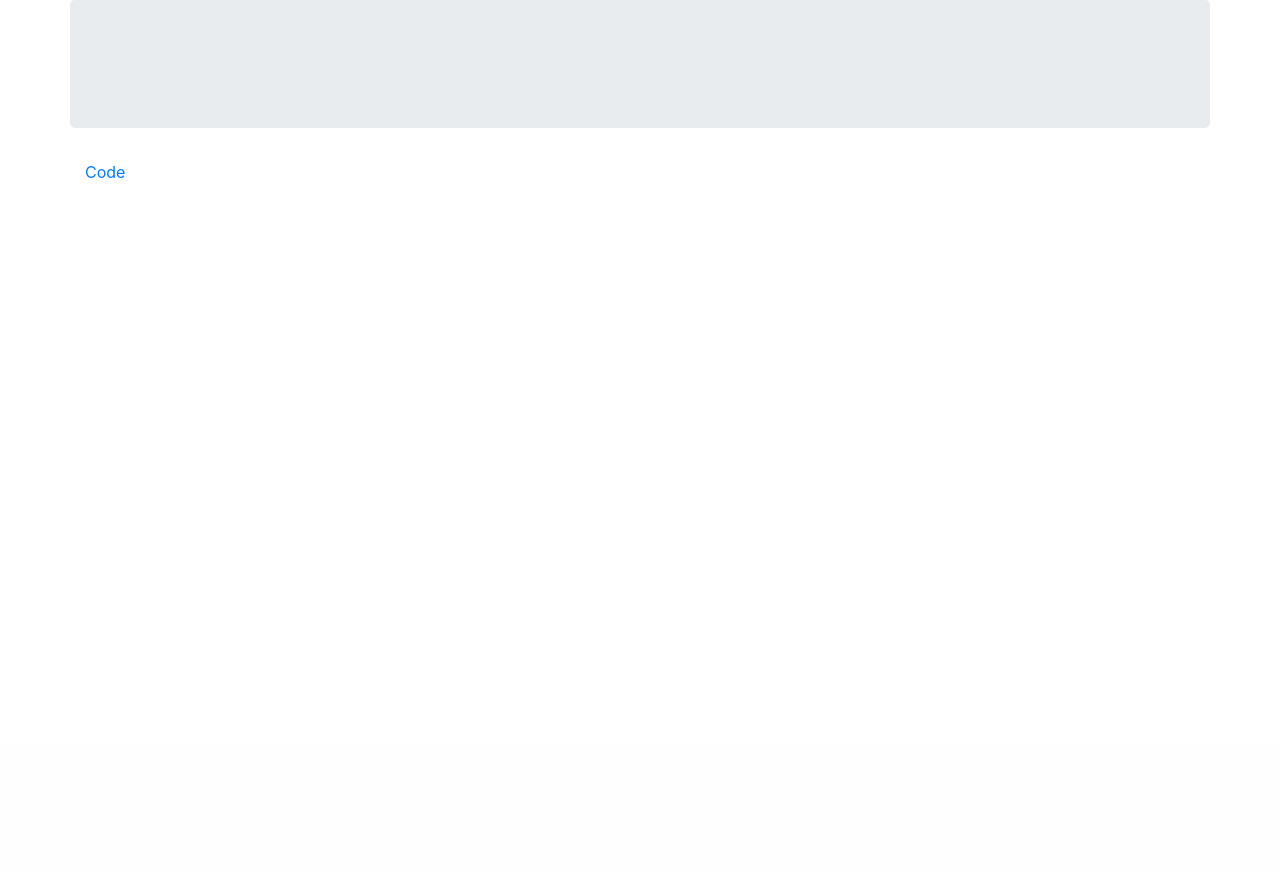
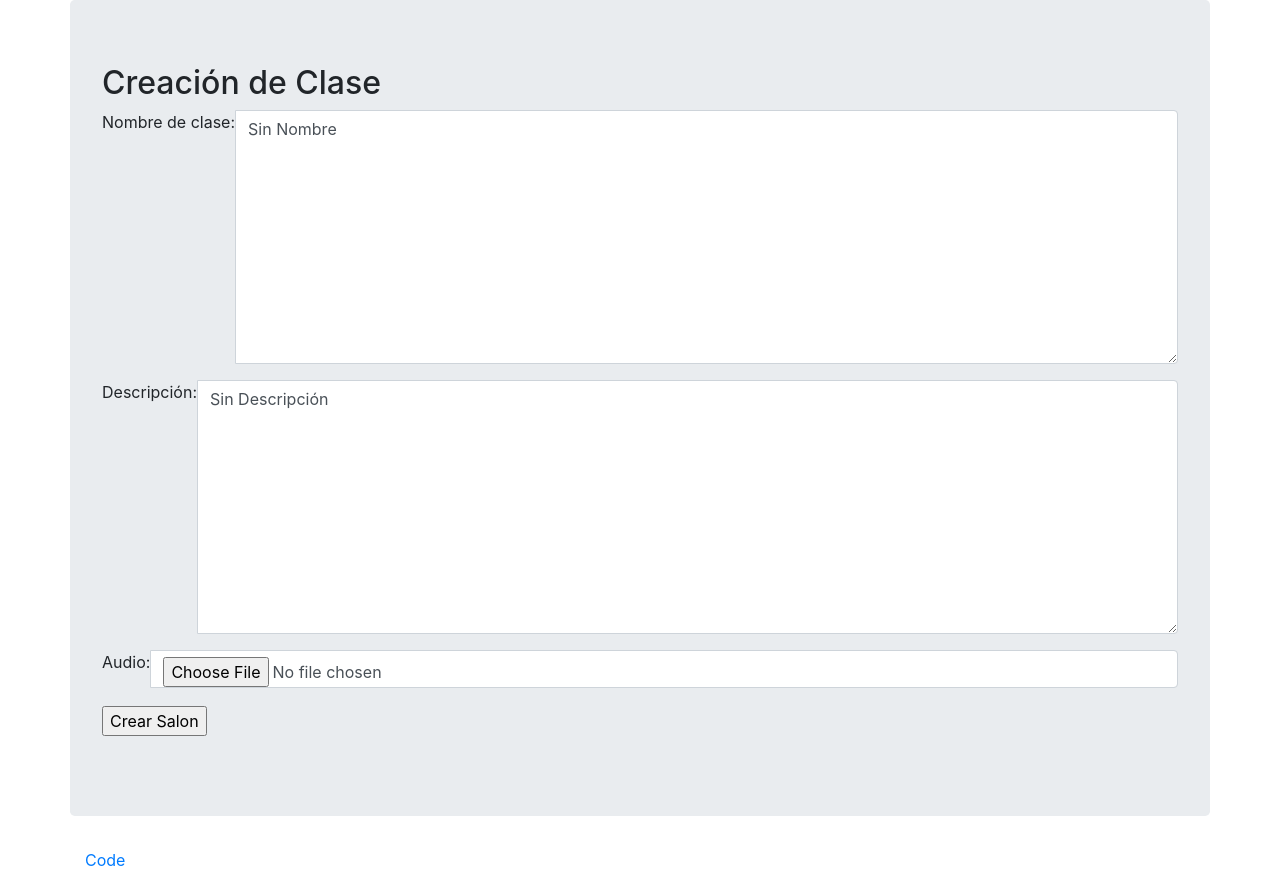
Before and after one commit to edwinhazel/Hackaton, a Django app: page /gestor/salon/1/clase/crear/ in a window 1280 px wide. Shown: the part 56-928 px from the top of the page. Before the commit the page ends 234 px from the top, so only its background shows below. Run offline with Django 3.2, Linux system fonts and the light colour scheme; some libraries are stand-ins or nearby versions.

Commit message:
funcionalidad de archivos

```diff
--- a/Ayudante/gestor/forms.py
+++ b/Ayudante/gestor/forms.py
@@ -40,6 +40,7 @@ class EstudianteCreateForm(ModelForm):
             'name',
             'email',
         }
+        exclude = ['salon',]
         labels = {
             'name': 'Nombre',
             'email': 'Correo',
@@ -52,31 +53,54 @@ class EstudianteUpdateForm(ModelForm):
             'name',
             'email',
         }
+        exclude = ['salon',]
         labels = {
             'name': 'Nombre',
             'email': 'Correo',
         }
 
+    def __init__(self, *args, **kwargs):
+        self.salon = kwargs.pop('clave')
+        super(EstudianteUpdateForm, self).__init__(*args, **kwargs)
+
+    def save(self, commit=True):
+        new_salon = super(EstudianteUpdateForm, self).save(commit=False)
+        new_salon.salon = self.salon
+        new_salon.save()
+
 class ClaseCreateForm(ModelForm):
     class Meta:
         model = Clase
         fields = {
-            'nombre_clase',
+            'nombre',
             'descripcion',
+            'audio',
         }
+        exclude = ['salon',]
         labels = {
-            'nombre_clase': 'Nombre de clase',
+            'nombre': 'Nombre de clase',
             'descripcion': 'Descripción',
+            'audio': 'Audio',
         }
 
 class ClaseUpdateForm(ModelForm):
     class Meta:
         model = Clase
         fields = {
-            'nombre_clase',
+            'nombre',
             'descripcion',
         }
+        exclude = ['salon',]
         labels = {
-            'nombre_clase': 'Nombre de clase',
+            'nombre': 'Nombre de clase',
             'descripcion': 'Descripción',
         }
+
+    def __init__(self, *args, **kwargs):
+        self.salon = kwargs.pop('clave')
+        super(ClaseUpdateForm, self).__init__(*args, **kwargs)
+
+    def save(self, commit=True):
+        new_salon = super(ClaseUpdateForm, self).save(commit=False)
+        new_salon.salon = self.salon
+        new_salon.save()
--- a/Ayudante/gestor/models.py
+++ b/Ayudante/gestor/models.py
@@ -16,7 +16,7 @@ class Salon(models.Model):
     descripcion = models.TextField(max_length=100, null=True)
 
     def __str__(self):
-        return "clave:%d id_user:" % (self.clave)
+        return "clave:%d id_user:%s" % (self.clave, self.user)
 
 class Estudiante(models.Model):
     id_estudiante = models.IntegerField(primary_key=True)
@@ -29,7 +29,7 @@ class Estudiante(models.Model):
     name = models.TextField(null=True)
     email = models.EmailField(null=True)
     def __str__(self):
-        return "id_user:%d clave_salon:%d" % (self.id_estudiante, self.salon)
+        return "id_user:%d clave_salon:%s" % (self.id_estudiante, self.salon)
 
 
 class Clase(models.Model):
@@ -40,9 +40,9 @@ class Clase(models.Model):
         blank=True,
         null=True,
     )
-    nombre_clase = models.TextField(null=False, default=NAMELESS)
+    nombre = models.TextField(null=False, default=NAMELESS)
     descripcion = models.TextField(null=False, default=DESCRIPTIONLESS)
     audio = models.FileField(upload_to='audios/', null=True)
 
     def __str__(self):
-        return "id_clase:%d clave_salon:%d" % (self.id_clase, self.clave_salon)
+        return "id_clase:%d clave_salon:%s" % (self.id_clase, self.clave_salon)
--- a/Ayudante/gestor/templates/ClaseCreate.html
+++ b/Ayudante/gestor/templates/ClaseCreate.html
@@ -6,4 +6,52 @@
 
 {% block content %}
 
+<h2>Creación de Clase</h2>
+
+{% load widget_tweaks %}
+
+<form method="POST"> {% csrf_token %}
+
+    <div class="form-group">
+        <div class="input-group">
+            <label for="{{ form.nombre.if_for_label }}">{{ form.nombre.label_tag }}</label>
+            {{ form.nombre|add_class:'form-control' }}
+            {% for error in form.nombre.errors %}
+                <span class="help-block">
+                    {{ error }}
+                </span>
+            {% endfor %}
+        </div>
+    </div>
+
+    <div class="form-group">
+        <div class="input-group">
+            <label for="{{ form.descripcion.if_for_label }}">{{ form.descripcion.label_tag }}</label>
+            {{ form.descripcion|add_class:'form-control' }}
+            {% for error in form.descripcion.errors %}
+                <span class="help-block">
+                    {{ error }}
+                </span>
+            {% endfor %}
+        </div>
+    </div>
+
+    <div class="form-group">
+        <div class="input-group">
+            <label for="{{ form.audio.if_for_label }}">{{ form.audio.label_tag }}</label>
+            {{ form.audio|add_class:'form-control' }}
+            {% for error in form.audio.errors %}
+                <span class="help-block">
+                    {{ error }}
+                </span>
+            {% endfor %}
+        </div>
+    </div>
+
+    <div class="form-group">
+        <input type="submit" value="Crear Salon">
+    </div>
+
+</form>
+
 {% endblock %}
--- a/Ayudante/gestor/urls.py
+++ b/Ayudante/gestor/urls.py
@@ -18,5 +18,5 @@ urlpatterns += [
 # URLs para la alta, baja y cambio de clase
 urlpatterns += [
     path('salon/<int:clave>/clase/crear/', views.ClaseCreateView.as_view(), name='create_clase'),
-    path('salon/<int:clave>/clase/<int:id_estudiante>/', views.ClaseUpdateView.as_view(), name='update_clase'),
+    path('salon/<int:clave>/clase/<int:id_clase>/', views.ClaseUpdateView.as_view(), name='update_clase'),
 ]
--- a/Ayudante/gestor/views.py
+++ b/Ayudante/gestor/views.py
@@ -18,7 +18,7 @@ from django.views.generic.edit import UpdateView
 from django.views.generic.edit import DeleteView
 
 class SalonCreateView(CreateView, LoginRequiredMixin):
-    template_name = 'SalonCreate.html'
+    template_name = "SalonCreate.html"
     login_url = 'login/'
     model = Salon
     form_class = SalonCreateForm
@@ -29,35 +29,48 @@ class SalonCreateView(CreateView, LoginRequiredMixin):
         return kwargs
 
 class SalonUpdateView(UpdateView, SingleObjectMixin, LoginRequiredMixin):
-    template_name = 'SalonUpdate.html'
+    template_name = "SalonUpdate.html"
     login_url = '/login/'
     redirect_field_name = 'login'
     model = Salon
     pk_url_kwarg='clave'
+    context_object_name = 'salon'
     form_class = SalonUpdateForm
 
+    def get(self, request, *args, **kwargs):
+        return super().get(request, *args, **kwargs)
+        print(self.get_object())
+
 class EstudianteCreateView(CreateView, LoginRequiredMixin):
-    template_name = 'EstudianteCreate.html'
+    template_name = "EstudianteCreate.html"
     login_url = 'login/'
     model = Estudiante
     form_class = EstudianteCreateForm
 
+    def form_valid(self, form):
+        form.instance.salon = Salon.objects.get(clave=self.kwargs['clave'])
+        return super().form_valid(form)
+
 class EstudianteUpdateView(UpdateView, LoginRequiredMixin):
-    template_name = 'EstudianteUpdate.html'
+    template_name = "EstudianteUpdate.html"
     login_url = '/login/'
     redirect_field_name = 'login'
     model = Estudiante
     form_class = EstudianteUpdateForm
 
 class ClaseCreateView(CreateView, LoginRequiredMixin):
-    template_name = 'ClaseCreate.html'
+    template_name = "ClaseCreate.html"
     login_url = '/login/'
     redirect_field_name = 'login'
     model = Clase
     form_class = ClaseCreateForm
 
+    def form_valid(self, form):
+        form.instance.salon = Salon.objects.get(clave=self.kwargs['clave'])
+        return super().form_valid(form)
+
 class ClaseUpdateView(UpdateView, LoginRequiredMixin):
-    template_name = 'ClaseUpdate.html'
+    template_name = "ClaseUpdate.html"
     login_url = '/login/'
     redirect_field_name = 'login'
     model = Clase
```
Also changed, not shown: Ayudante/gestor/templates/EstudianteCreate.html (+36 -0 lines), Ayudante/gestor/templates/SalonUpdate.html (+6 -1 lines), Ayudante/db.sqlite3, Ayudante/gestor/migrations/0001_initial.py (added), Ayudante/gestor/migrations/__init__.py (added).
